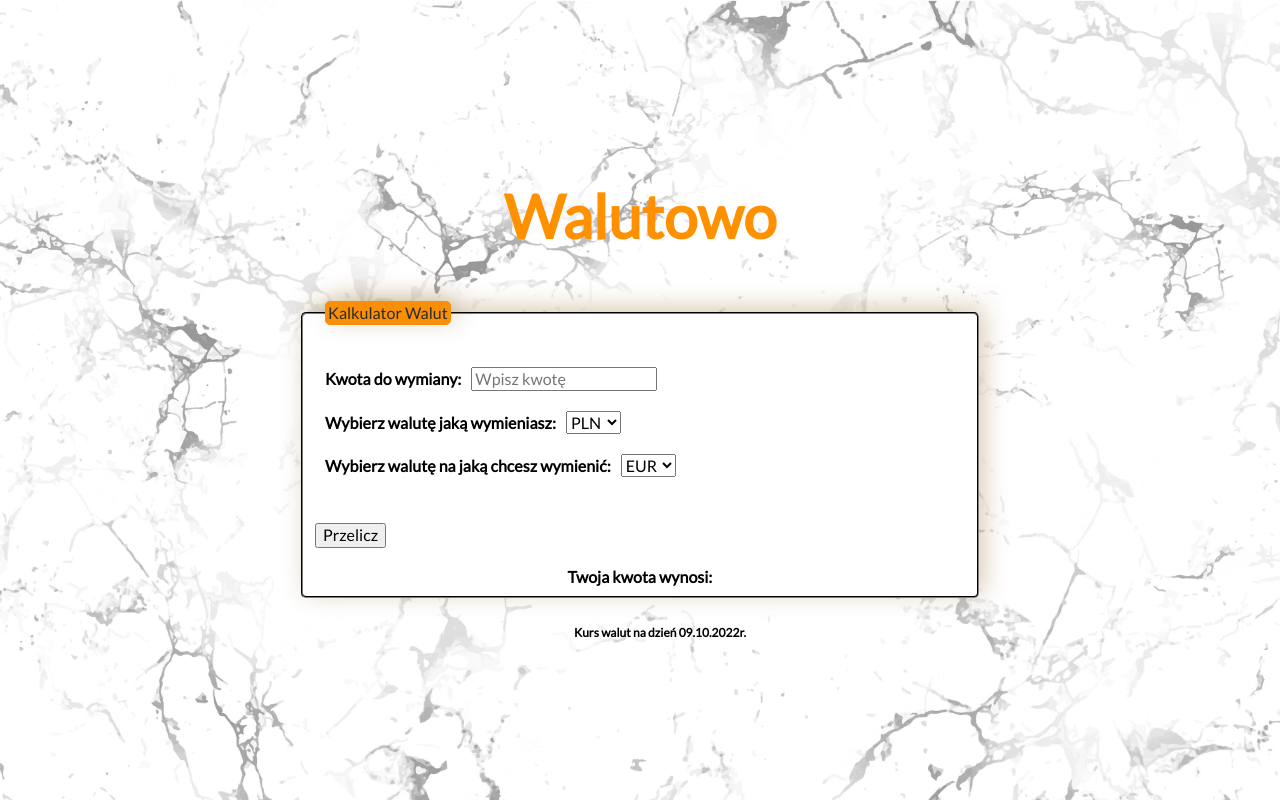
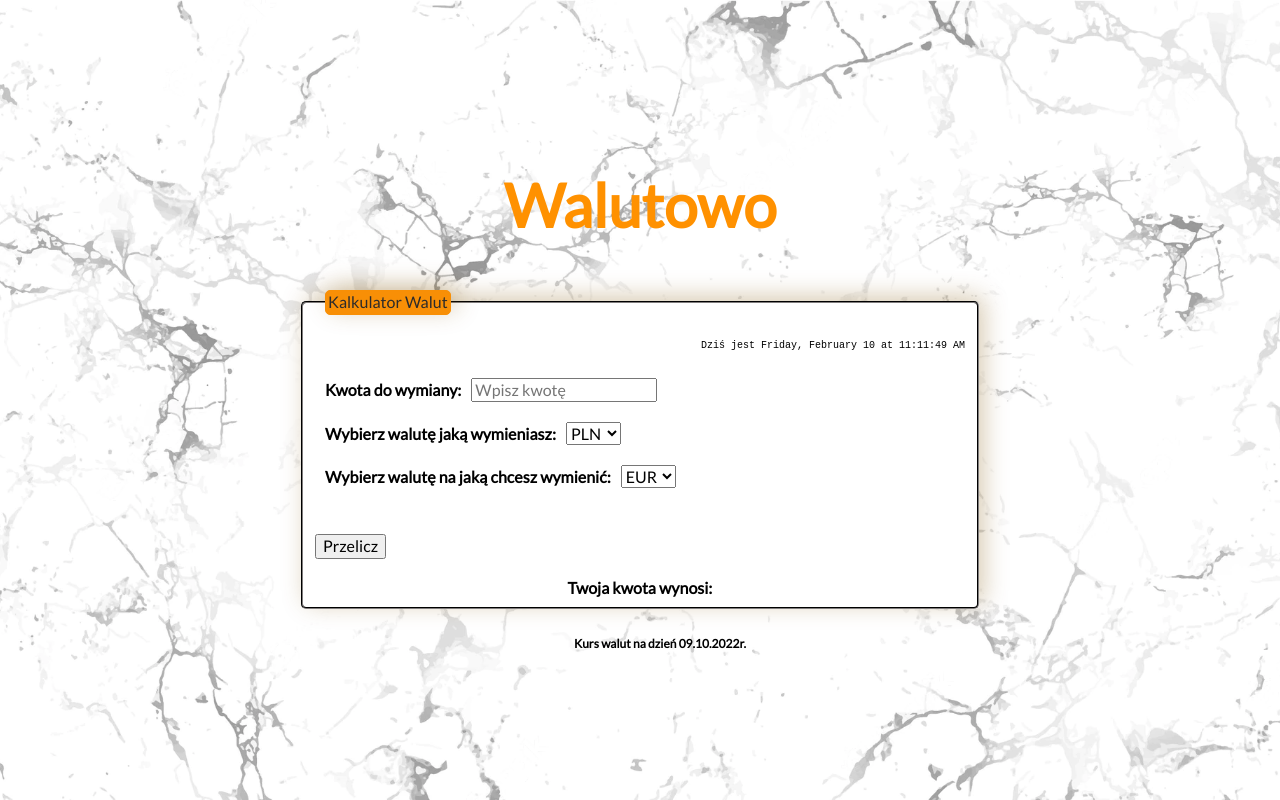
Before and after one commit to Kamila2492002/currency-converter-react, a React (Create React App) app: page / in a window 1280 px wide. Built offline with nearby package versions, Linux system fonts and the light colour scheme.

Commit message:
added Clock

```diff
--- /dev/null
+++ b/src/Clock/index.js
@@ -0,0 +1,33 @@
+import { useState, useEffect } from "react";
+import "./style.css"
+
+const dateFormat = {
+    weekday: "long",
+    day: "numeric",
+    month: "long",
+    hour: "2-digit",
+    minute: "2-digit",
+    second: "2-digit",
+};
+
+const Clock = () => {
+    const [date, setDate] = useState(new Date());
+
+    useEffect (() => {
+        const intervalId = setInterval(() => {
+            setDate(new Date());
+        }, 1000);
+
+    return () => {
+        clearInterval(intervalId)
+    }
+}, []);
+
+return (
+    <p className="clock">
+        Dziś jest {date.toLocaleString(undefined, dateFormat)}
+    </p>
+    );
+};
+
+export default Clock;
--- /dev/null
+++ b/src/Clock/style.css
@@ -0,0 +1,5 @@
+.clock {
+    font-family: 'Roboto Mono', monospace;
+    text-align: end;
+    font-size: 10px;
+}
--- a/src/Form/index.js
+++ b/src/Form/index.js
@@ -2,6 +2,7 @@
 import "./style.css";
 import currencies from "../currencies";
 import Result from "../Result";
+import Clock from "../Clock";
 
 const Form = () => {
     const [inAmout, setInAmout] = useState();
@@ -28,6 +29,7 @@
         <form className="form" onSubmit={onFormSubmit}>
             <fieldset className="form__fieldset">
                 <legend className="form__legend">Kalkulator Walut</legend>
+                <Clock/>
                 <ul className="form__list">
                 <li className="form__listItem">
                 <label>
```
